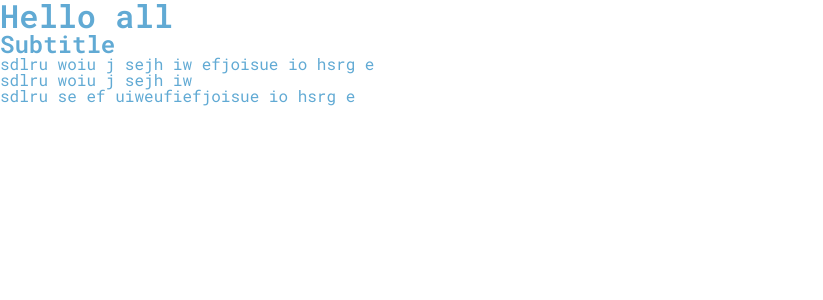
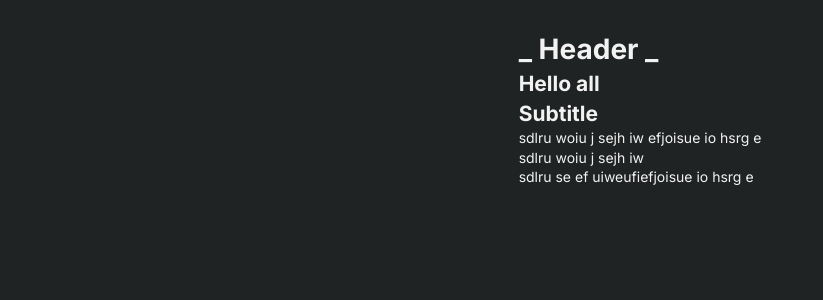
Before and after one commit to VanyaKupnevskij/quiz, a React (Create React App) app: page / in a window 1280 px wide. Shown: the top 300 px of the page, without its empty margins (0-823 px from the left). Built offline with nearby package versions, Linux system fonts and the light colour scheme.

Commit message:
start config, setup

```diff
--- a/package.json
+++ b/package.json
@@ -10,6 +10,7 @@
     "react-dom": "^18.2.0",
     "react-scripts": "5.0.1",
     "sass": "^1.58.3",
+    "styled-components": "^5.3.6",
     "web-vitals": "^2.1.4"
   },
   "scripts": {
--- a/public/index.html
+++ b/public/index.html
@@ -5,7 +5,7 @@
     <link rel="preconnect" href="https://fonts.googleapis.com" />
     <link rel="preconnect" href="https://fonts.gstatic.com" crossorigin />
     <link
-      href="https://fonts.googleapis.com/css2?family=Roboto+Mono:wght@300;400;600&display=swap"
+      href="https://fonts.googleapis.com/css2?family=Inter:wght@400;500;700&family=Poppins:wght@400;500;600;700&display=swap"
       rel="stylesheet"
     />
     <meta name="viewport" content="width=device-width, initial-scale=1" />
--- a/src/App.js
+++ b/src/App.js
@@ -1,5 +1,10 @@
 export default function App() {
   return (
+    <div class="container">
+      <header>
+        <h1>_ Header _</h1>
+      </header>
+      <section class="main">
         <div className="App">
           <h1>Hello all</h1>
           <h2>Subtitle</h2>
@@ -7,5 +12,7 @@ export default function App() {
           <p>sdlru woiu j sejh iw </p>
           <p>sdlru se ef uiweufiefjoisue io hsrg e</p>
         </div>
+      </section>
+    </div>
   );
 }
--- a/src/index.scss
+++ b/src/index.scss
@@ -3,6 +3,25 @@
 
 body,
 html {
-  font-family: 'Roboto Mono', monospace;
-  color: $base-color;
+  background-color: #202323;
+  font-weight: 400;
+  font-size: 14px;
+  font-family: $base-font;
 }
+
+a {
+  text-decoration: none;
+}
+
+* {
+  line-height: 140%;
+  color: $white-color;
+  box-sizing: border-box;
+}
+
+body {
+  display: flex;
+  justify-content: center;
+
+  margin-top: 30px;
+}
--- a/src/variables.scss
+++ b/src/variables.scss
@@ -1 +1,28 @@
-$base-color: #61aad4;
+$back-color: #162023;
+$gray-color: #273032;
+$border-color: #2f3739;
+$white-color: #f2f2f2;
+$blue-color: #0e81b4;
+$green-color: #27ae60;
+$red-color: #eb5757;
+$orange-color: #f2954d;
+
+$base-box-shadow: 0px 5px 12px rgba(0, 0, 0, 0.25);
+$base-box-shadow--hover: 0px 3px 7px rgba(0, 0, 0, 0.25);
+
+$base-border-radius: 16px;
+
+$base-font: 'Inter', sans-serif;
+$second-font: 'Poppins', sans-serif;
+
+@mixin button-click-animation {
+  transition: all 0.1s ease-in-out;
+  &:hover {
+    box-shadow: $base-box-shadow--hover;
+    transform: translateY(1px);
+  }
+  &:active {
+    box-shadow: none;
+    transform: translateY(2px);
+  }
+}
```
Also changed, not shown: 1 other file (tests, documents, lock files or other folders). Lines whose indentation alone changed are shown as unchanged.
